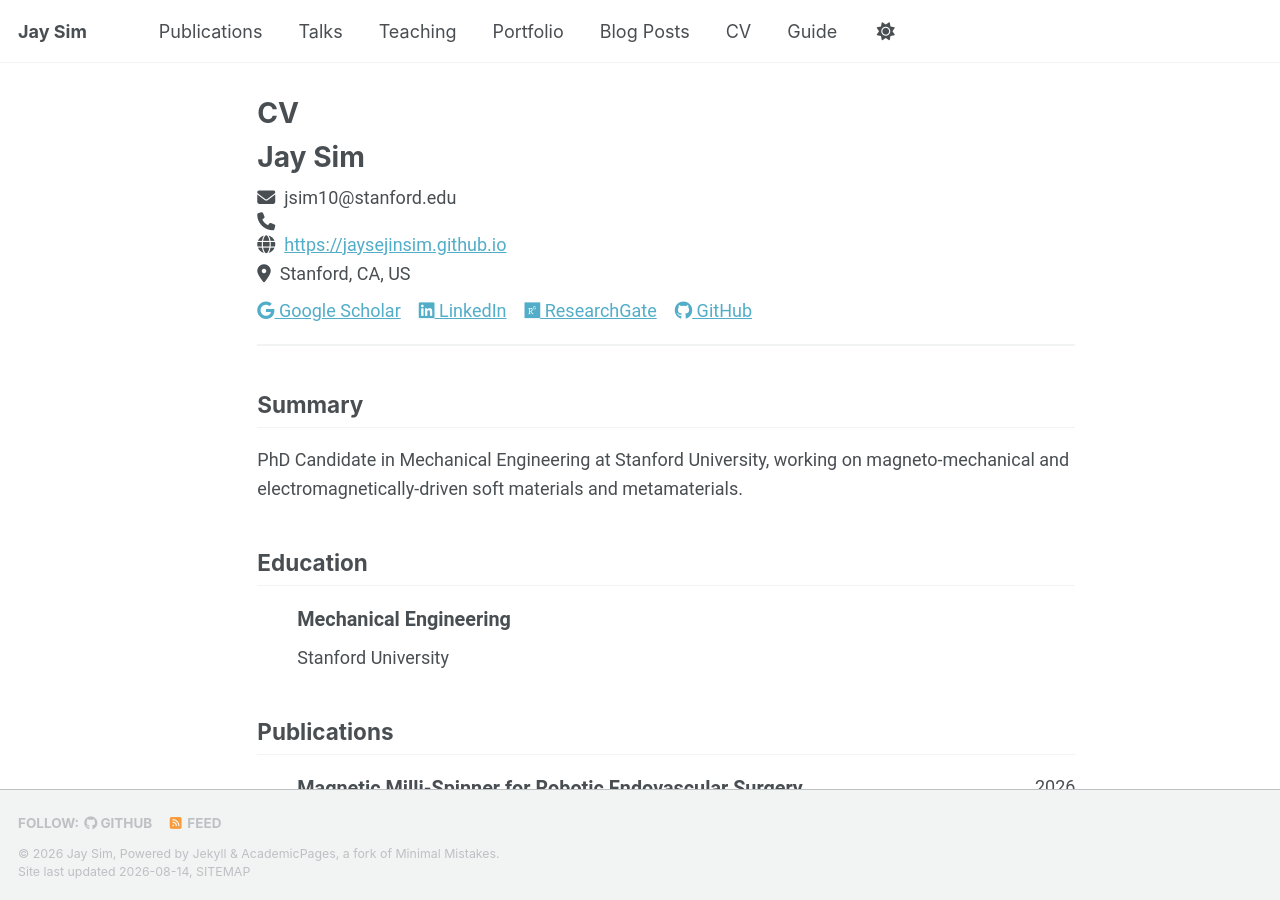
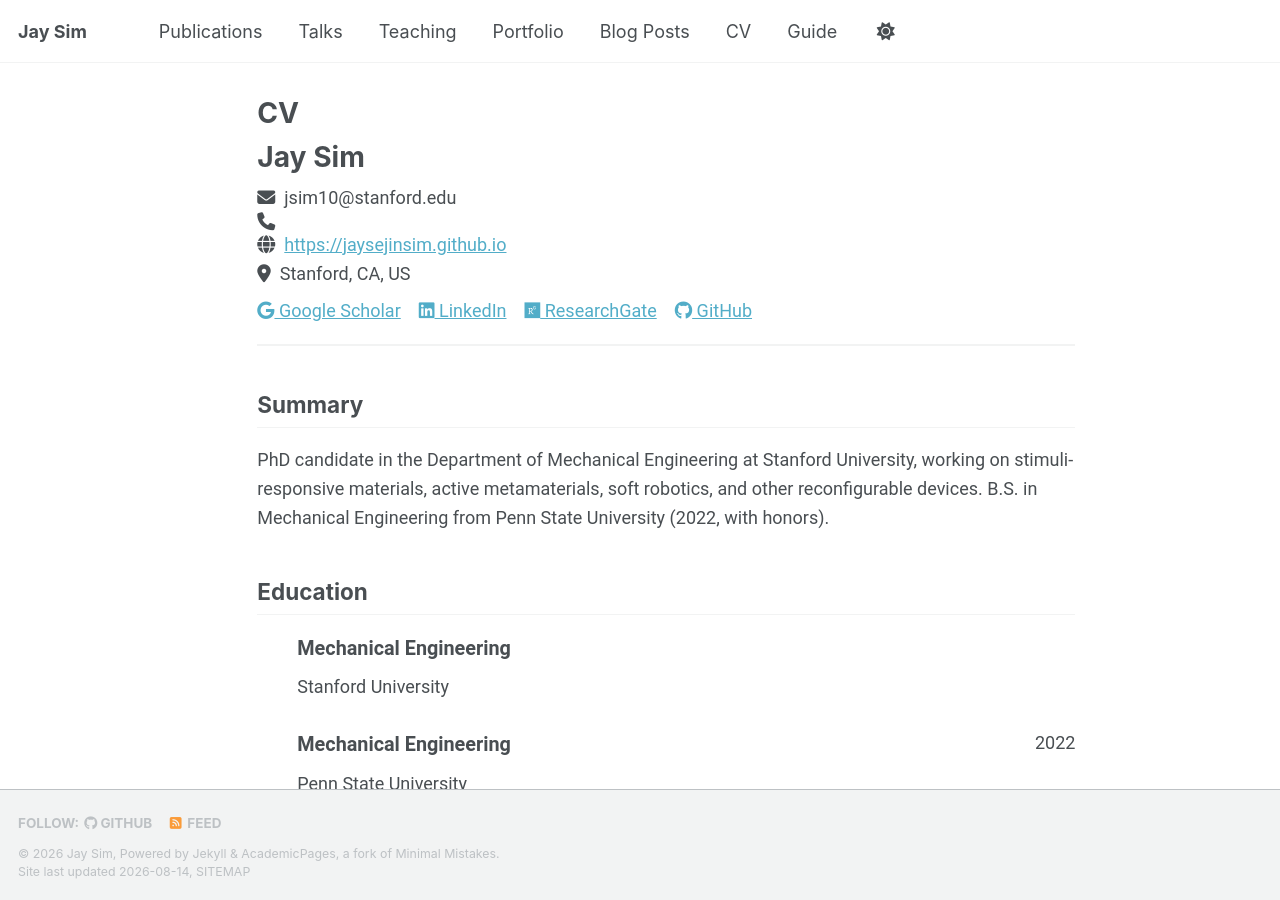
Before and after one commit to jaysejinsim/jaysejinsim.github.io, a Jekyll site: the page built from _pages/cv-json.md, in a window 1280 px wide and 900 px high. Built offline with Jekyll 4.4.1, drawn with Linux system fonts in a browser that asks for light colours; a style sheet for code colours, icons or effects is not loaded.

Commit message:
Update bio with Penn State background, add education entry

```diff
--- a/_data/cv.json
+++ b/_data/cv.json
@@ -4,7 +4,7 @@
     "email": "jsim10@stanford.edu",
     "phone": "",
     "website": "https://jaysejinsim.github.io",
-    "summary": "PhD Candidate in Mechanical Engineering at Stanford University, working on magneto-mechanical and electromagnetically-driven soft materials and metamaterials.",
+    "summary": "PhD candidate in the Department of Mechanical Engineering at Stanford University, working on stimuli-responsive materials, active metamaterials, soft robotics, and other reconfigurable devices. B.S. in Mechanical Engineering from Penn State University (2022, with honors).",
     "location": {
       "address": "",
       "postalCode": "",
@@ -43,6 +43,15 @@
       "studyType": "Ph.D.",
       "startDate": "",
       "endDate": "",
+      "gpa": null,
+      "courses": []
+    },
+    {
+      "institution": "Penn State University",
+      "area": "Mechanical Engineering",
+      "studyType": "B.S. (with honors)",
+      "startDate": "",
+      "endDate": "2022",
       "gpa": null,
       "courses": []
     }
--- a/_pages/cv.md
+++ b/_pages/cv.md
@@ -12,6 +12,7 @@ redirect_from:
 Education
 ======
 * Ph.D. in Mechanical Engineering, Stanford University (in progress)
+* B.S. in Mechanical Engineering, Penn State University, 2022 (with honors)
 
 Publications
 ======
```
Also changed, not shown: _pages/about.md (+1 -5 lines).
